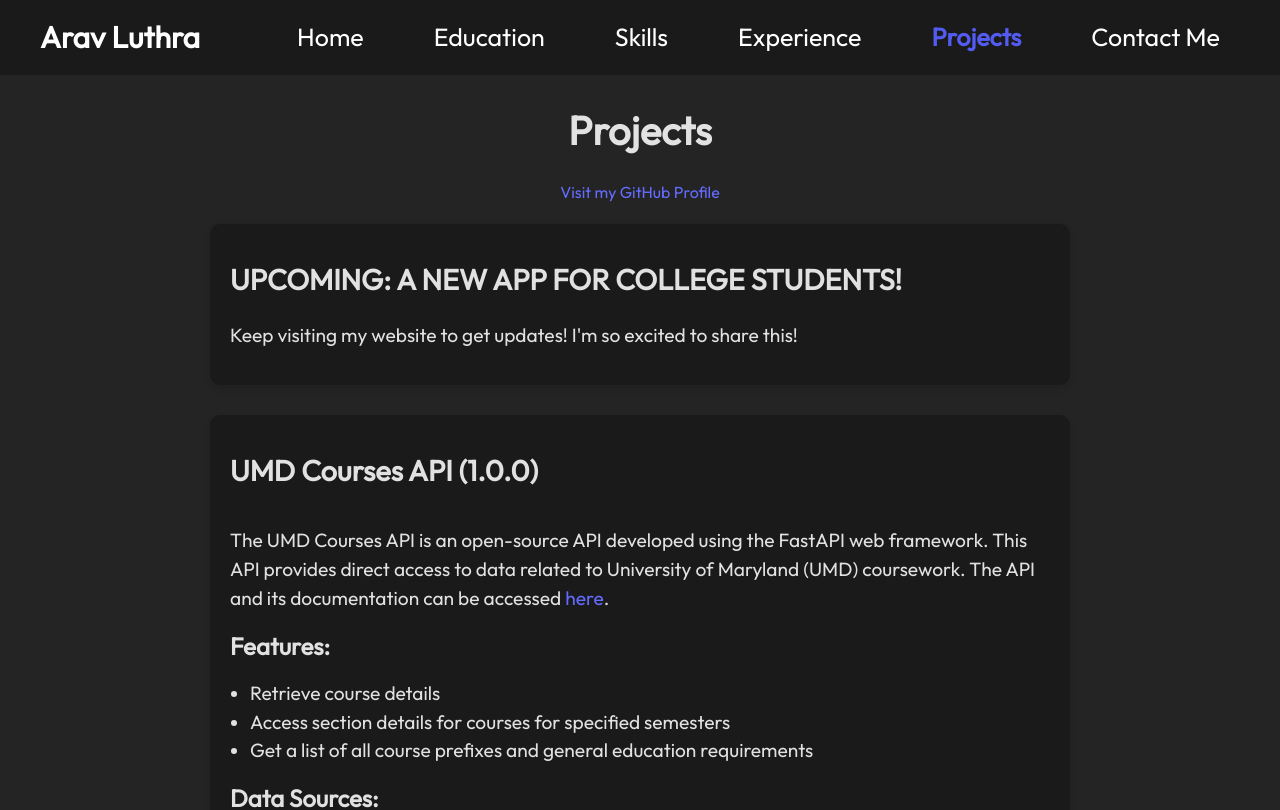
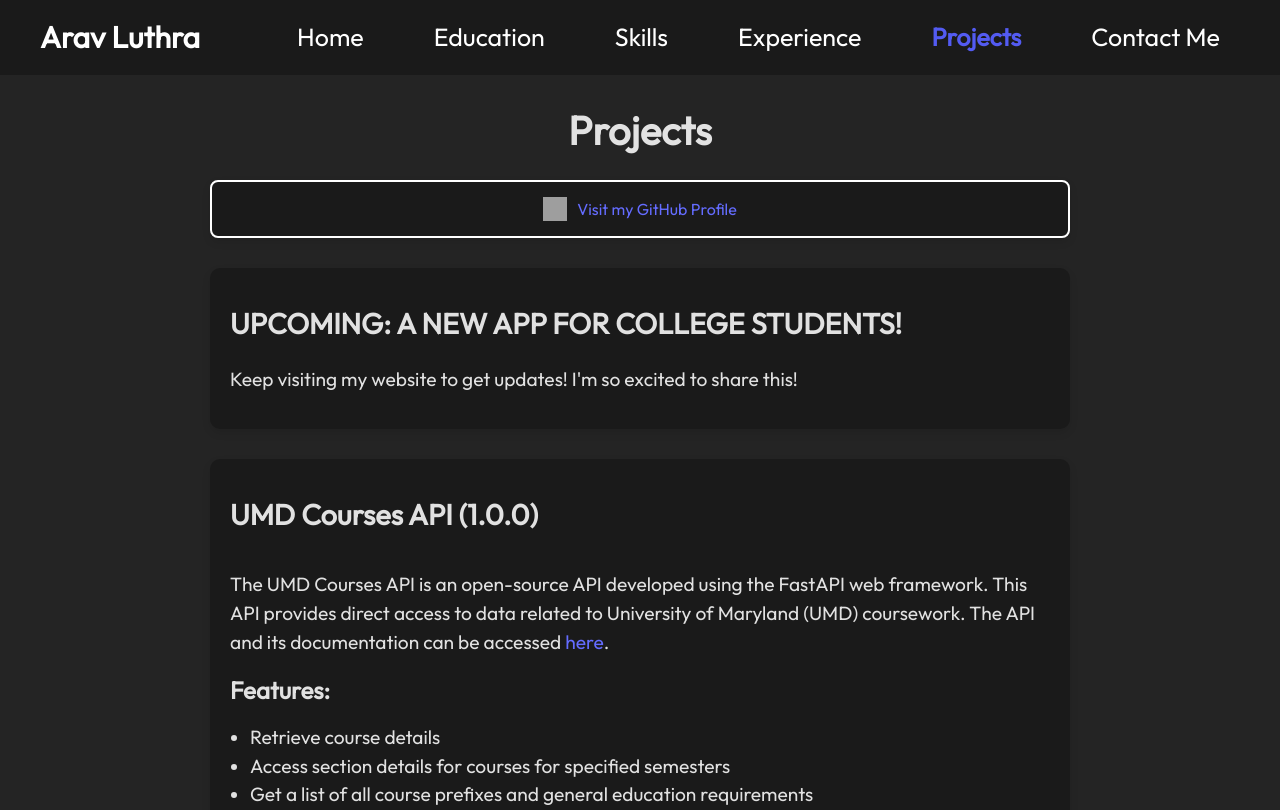
Before and after one commit to aluthra23/personal-website, a React (Vite) app: page /personal-website/projects in a window 1280 px wide. Shown: the top 810 px of the page. Built offline with nearby package versions, Linux system fonts and the light colour scheme; grey boxes are pictures that could not be loaded.

Commit message:
updated projects section

```diff
--- a/src/components/projects/Projects.jsx
+++ b/src/components/projects/Projects.jsx
@@ -10,6 +10,7 @@ import Footer from '../footer/Footer';
 import { motion } from 'framer-motion';
 import UMD_ChatBot from './my_projects/UMD_ChatBot';
 import UMD_API from './my_projects/UMD_API';
+import LinkCard from './LinkCard';
 
 const Projects = () => {
   return (
@@ -24,8 +25,15 @@ const Projects = () => {
         <div className="projects-content">
           <h2 className="projects-title">Projects</h2>
           <div className="github-link">
-            <a href="https://github.com/aluthra23" className='project-link' target="_blank">Visit my GitHub Profile</a>
+            {/* <a href="https://github.com/aluthra23" className='project-link' target="_blank">Visit my GitHub Profile</a> */}
+            <LinkCard
+              text='Visit my GitHub Profile'
+              url="https://github.com/aluthra23"
+              icon="https://www.svgrepo.com/show/475654/github-color.svg"
+              hoverColor="#444"
+            />
           </div>
+
           <UpcomingProjects />
           <UMD_API />
           <UMD_ChatBot />
--- a/src/components/projects/projects.css
+++ b/src/components/projects/projects.css
@@ -32,7 +32,7 @@
 
 .github-link {
   text-align: center;
-  margin-bottom: 20px;
+  margin-bottom: 30px;
 }
 
 .github-link a {
@@ -199,6 +199,10 @@
     width: 100%;
   }
 
+  .github-link {
+    margin-bottom: 20px;
+  }
+
   .project-card {
     padding: 15px;
     margin-bottom: 20px;
```
